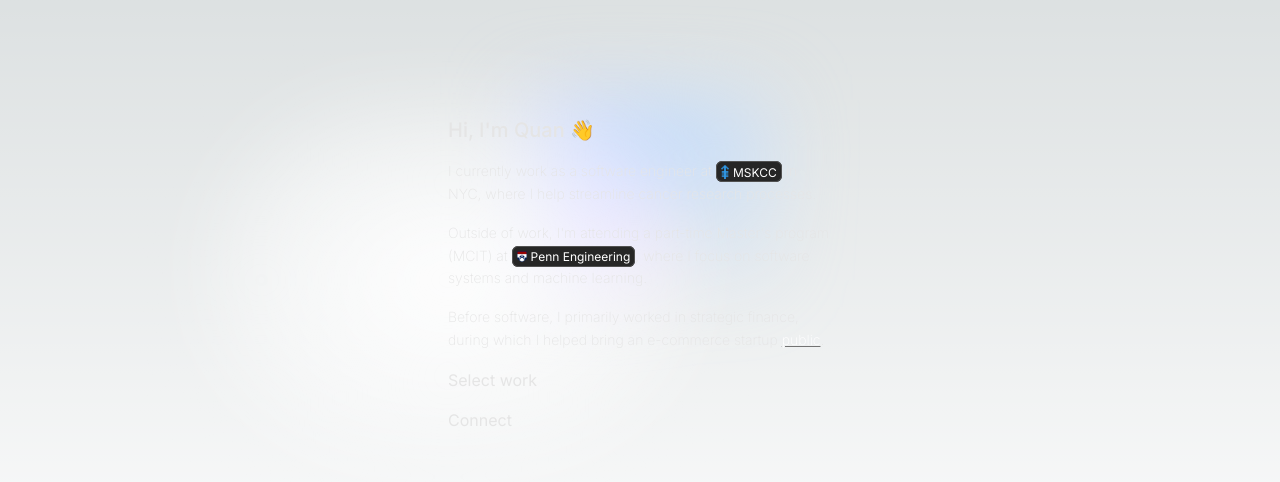
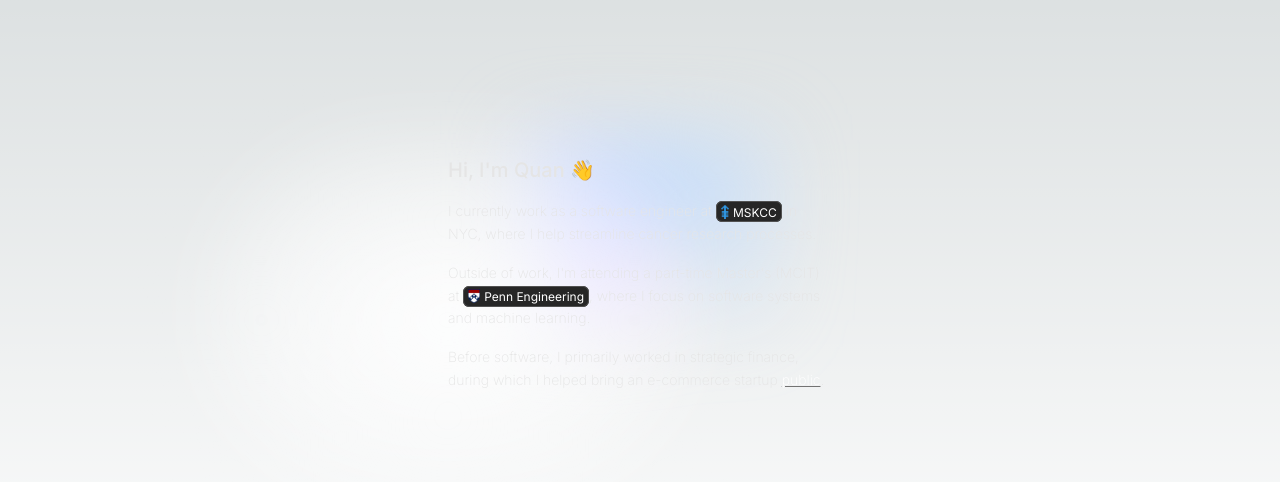
Before and after one commit to qu8n/qu8n.github.io, a Next.js app: page / in a window 1280 px wide. Shown: the part 134-616 px from the top of the page. Built offline with nearby package versions, Linux system fonts and the light colour scheme.

Commit message:
Create a wrapper component for external links

```diff
--- a/src/app/page.tsx
+++ b/src/app/page.tsx
@@ -23,13 +23,13 @@
           </div>
 
           <div>
-            Outside of work, I&apos;m attending a part-time Master&apos;s
-            program (MCIT) at{' '}
+            Outside of work, I&apos;m attending a part-time Master&apos;s (MCIT)
+            at{' '}
             <LinkButton
               text='Penn Engineering'
-              href='https://www.mskcc.org/'
+              href='https://www.cis.upenn.edu/graduate/program-offerings/master-of-computer-and-information-technology/'
               imgSrc='/logos/penn.png'
-              imgDimTw='w-2.5 h-3.5'
+              imgDimTw='w-3 h-3.5'
             />
             , where I focus on software systems and machine learning.
           </div>
@@ -44,14 +44,6 @@
             .
           </p>
         </section>
-
-        <section className='flex flex-col gap-2'>
-          <h2>Select work</h2>
-        </section>
-
-        <section className='flex flex-col gap-2'>
-          <h2>Connect</h2>
-        </section>
       </div>
     </main>
   )
--- a/src/components/BgGradient.tsx
+++ b/src/components/BgGradient.tsx
@@ -1,5 +1,5 @@
 export function BgGradient() {
   return (
-    <div className="flex flex-col place-items-start before:absolute before:h-[300px] before:w-[480px] before:-translate-x-1/2 before:rounded-full before:bg-gradient-radial before:from-white before:to-transparent before:blur-2xl before:content-[''] after:absolute after:-z-20 after:h-[180px] after:w-[240px] after:translate-x-1/3 after:bg-gradient-conic after:from-purple-200 after:via-blue-200 after:blur-2xl after:content-[''] before:dark:bg-gradient-to-br before:dark:from-transparent before:dark:to-purple-700 before:dark:opacity-10 after:dark:from-purple-600 after:dark:via-yellow-700 after:dark:opacity-40 before:lg:h-[360px] z-[-1]" />
+    <div className="flex flex-col place-items-start before:absolute before:h-[300px] before:w-[480px] before:-translate-x-1/2 before:rounded-full before:bg-gradient-radial before:from-white before:to-transparent before:blur-2xl before:content-[''] after:absolute after:-z-20 after:h-[180px] after:w-[240px] after:translate-x-1/3 after:bg-gradient-conic after:from-purple-200 after:via-blue-200 after:blur-2xl after:content-[''] before:dark:bg-gradient-to-br before:dark:from-transparent before:dark:to-purple-700 before:dark:opacity-10 after:dark:from-purple-600 after:dark:via-yellow-700 after:dark:opacity-30 before:lg:h-[360px] z-[-1]" />
   )
 }
--- /dev/null
+++ b/src/components/ExternalLink.tsx
@@ -0,0 +1,20 @@
+export function ExternalLink({
+  href,
+  className,
+  children,
+}: {
+  href: string
+  className: string
+  children: React.ReactNode
+}) {
+  return (
+    <a
+      href={href}
+      target='_blank'
+      rel='noopener noreferrer'
+      className={className}
+    >
+      {children}
+    </a>
+  )
+}
--- a/src/components/LinkButton.tsx
+++ b/src/components/LinkButton.tsx
@@ -1,4 +1,5 @@
-import Image from 'next/image'
+import Image from 'next/legacy/image'
+import { ExternalLink } from './ExternalLink'
 
 /**
  * @param text Text to display
@@ -18,25 +19,17 @@
   imgDimTw: string
 }) {
   return (
-    <a
+    <ExternalLink
       href={href}
-      target='_blank'
-      rel='noopener noreferrer'
       className='inline items-center gap-x-1 rounded-md bg-neutral-800 border border-neutral-600 px-1 py-0.5 text-white text-xs font-normal focus-visible:outline focus-visible:outline-2 focus-visible:outline-offset-2 focus-visible:outline-slate-600'
     >
       <div className='inline-flex align-middle gap-1'>
         <div className={`relative ${imgDimTw}`}>
-          <Image
-            layout='fill'
-            objectFit='contain'
-            src={imgSrc}
-            alt={`${text} logo`}
-            className=''
-          />
+          <Image layout='fill' src={imgSrc} alt={`${text} logo`} className='' />
         </div>
 
         <span>{text}</span>
       </div>
-    </a>
+    </ExternalLink>
   )
 }
--- a/src/components/LinkText.tsx
+++ b/src/components/LinkText.tsx
@@ -1,4 +1,4 @@
-import Image from 'next/image'
+import { ExternalLink } from './ExternalLink'
 
 /**
  * @param text Text to display
@@ -6,13 +6,11 @@
  */
 export function LinkText({ text, href }: { text: string; href: string }) {
   return (
-    <a
+    <ExternalLink
       href={href}
-      target='_blank'
-      rel='noopener noreferrer'
       className='underline decoration-neutral-500 text-white'
     >
       {text}
-    </a>
+    </ExternalLink>
   )
 }
```
